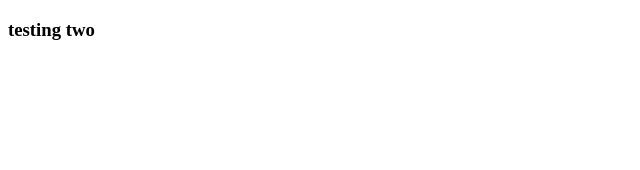
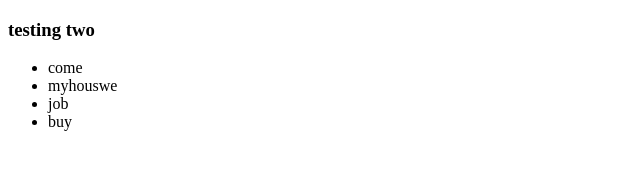
Before and after one commit to come-senusi-wale/testing_2, a plain HTML site: page index.html in a window 1280 px wide. Shown: the whole page, without its empty margins (0-640 px from the left). Drawn offline with Linux system fonts and the light colour scheme.

Commit message:
add index html

```diff
--- a/index.html
+++ b/index.html
@@ -8,5 +8,11 @@
 </head>
 <body>
     <h3>testing two</h3>
+    <ul>
+        <li>come</li>
+        <li>myhouswe</li>
+        <li>job</li>
+        <li>buy</li>
+    </ul>
 </body>
 </html>
```
